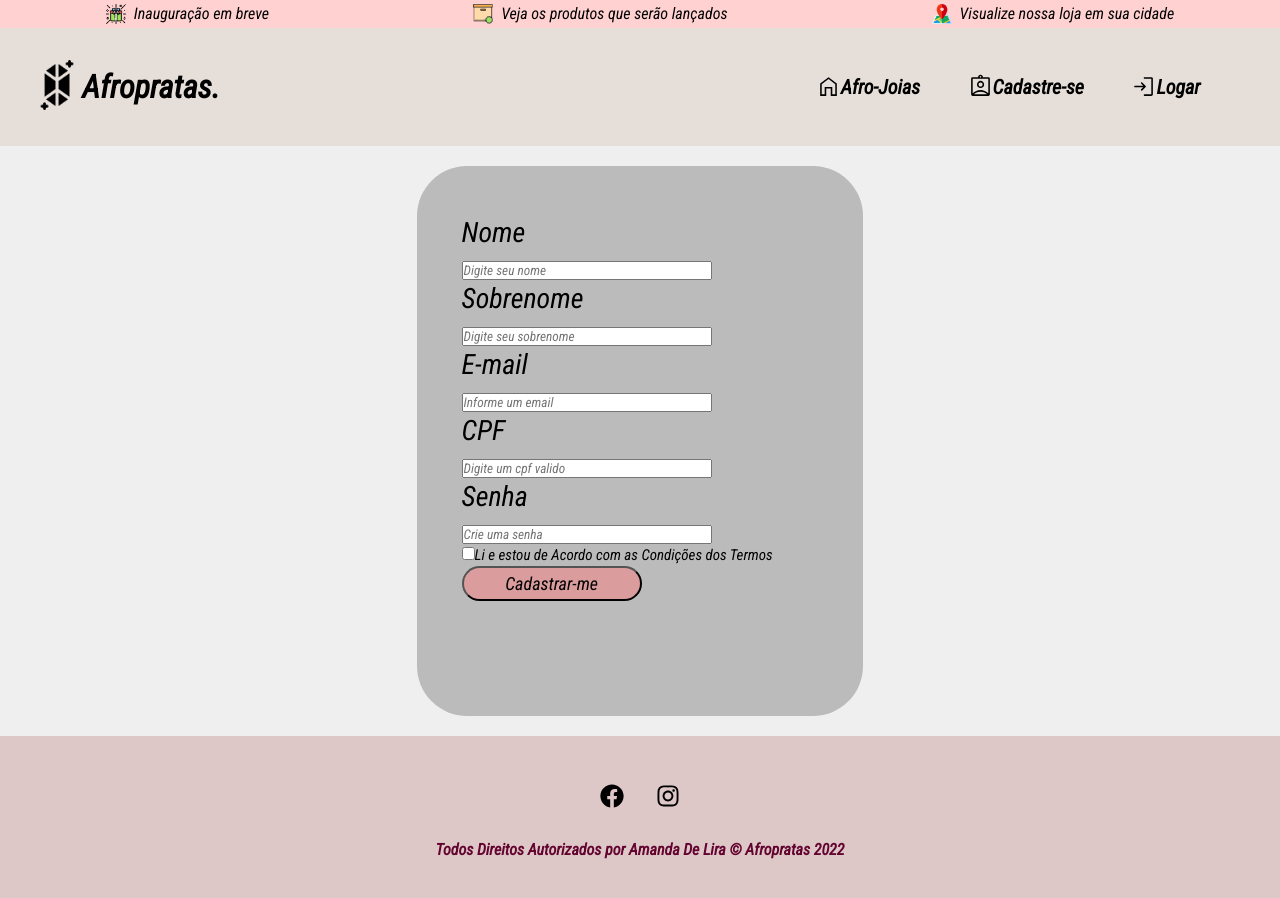
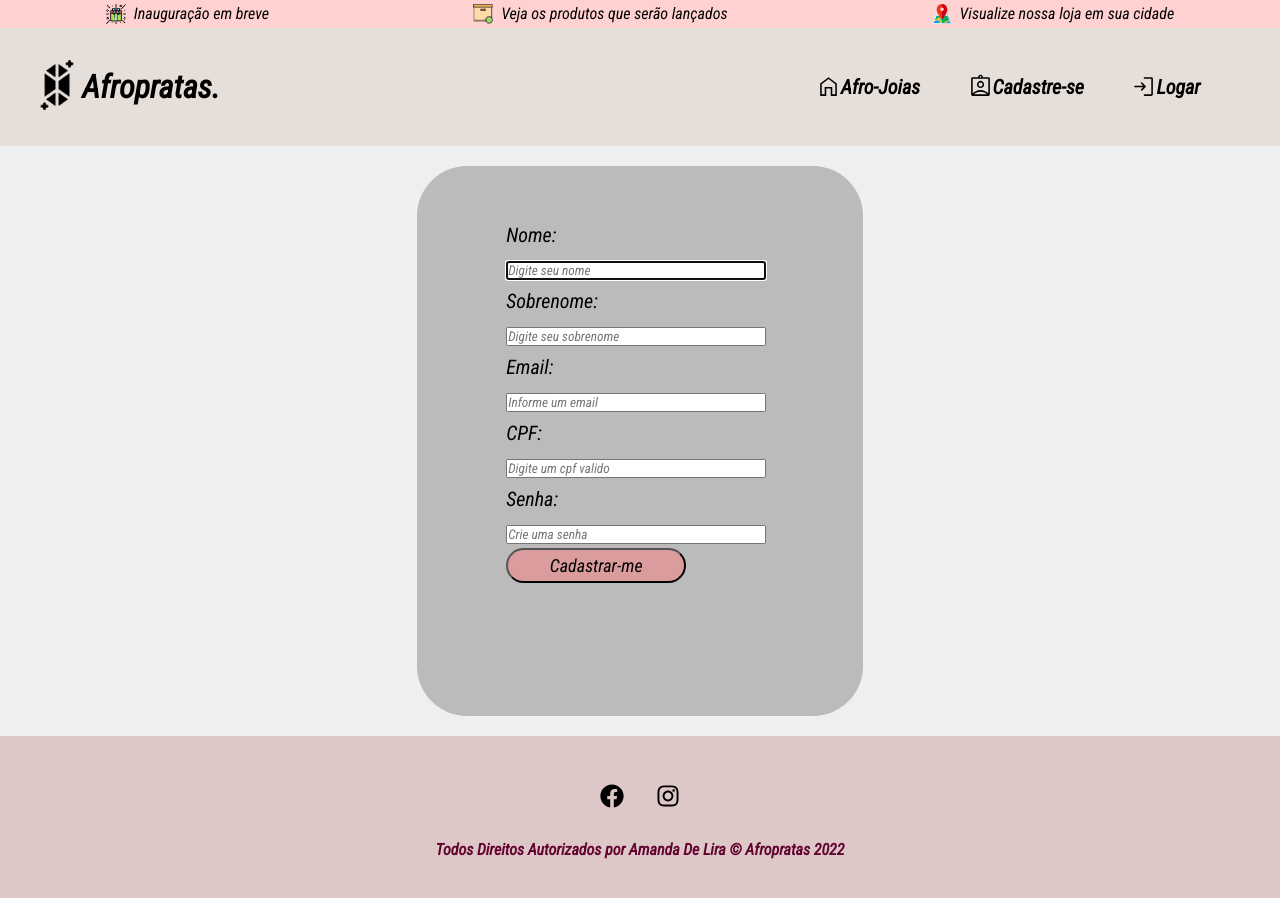
Before and after one commit to Amandadelira/afropratas, a React (Create React App) app: page /cadastro in a window 1280 px wide. Shown: the top 898 px of the page. Built offline with nearby package versions, Linux system fonts and the light colour scheme.

Commit message:
cadastro ok!

```diff
--- a/src/App.js
+++ b/src/App.js
@@ -3,6 +3,7 @@ import Home from './componentes/pages/Home'
 import Cadastro from './componentes/pages/Cadastro'
 import Login from './componentes/pages/Login'
 import LayoutDefault from './componentes/pages/LayoutDefault'
+import FormCadastros from './componentes/pages/Cadastro'
 
 function App() {
  return (
@@ -12,6 +13,7 @@ function App() {
                   <Route path="/home" element={<Home />} />
                   <Route path="/cadastro" element={<Cadastro />} />
                   <Route path="/login" element={<Login />} />
+                  <Route path="/cadastros" element={<FormCadastros />}></Route>
                </Route>
              </Routes>
 
--- a/src/componentes/layout/ListaDeProdutos.js
+++ b/src/componentes/layout/ListaDeProdutos.js
@@ -21,14 +21,14 @@ const ListaDeProdutos = () => {
           </div>
         </div>
       </div>
-      <div class="listadeprodutos">
+      <div className="listadeprodutos">
         {products &&
           products.map((product) => {
             return (
-                  <Card class="card">
+                  <Card className="card">
                     <Card.Img variant="top" src={product.photo} alt={product.title} className="cardis" />
                     <Card.Body className="textinho">
-                      <div class="texto">
+                      <div className="texto">
                           <Card.Title><h1>{product.title}</h1></Card.Title>
                           <img src={desejo} className="coracao" alt="icone" />
                       </div>
--- a/src/componentes/pages/Cadastro.css
+++ b/src/componentes/pages/Cadastro.css
@@ -1,4 +1,4 @@
-.fundo{
+.fundo2{
     background-color: rgb(187, 187, 187);
     margin: 20px auto;
     width: 446px;;
@@ -8,28 +8,29 @@
     flex-wrap: wrap;
     border-radius: 50px;
 }
-.geral{
+.retangulo1{
+    width: 260px;
+    height: 5%;
+}
+.geral1{
     justify-content: space-between;
     width: 80%;
     margin-top: 50px;
     margin-block-end: 50px;
     flex-wrap: wrap;
-    font-size: 28px;
+    font-size: 20px;
+    align-items: flex-start;
 }
-.button{
+.button1{
     background-color: #DA9C9C;
     font-size: 18px;
     border-radius: 20px;
     width: 180px;
     height:35px;
 }
-.termos{
+.titulof{
+    font-size: 20px;
+}
+.termosf{
     font-size: 15px;
 }
-.ajustebutton{
-    width: 100%;
-}
-.retangulo{
-    width: 250px;
-    height: 20%;
-}
--- a/src/componentes/pages/Cadastro.js
+++ b/src/componentes/pages/Cadastro.js
@@ -1,134 +1,55 @@
-import React from 'react';
-import { Formik } from 'formik'; //npm install formik --save
-import * as Yup from 'yup';//npm install -S yup
-import { Form, InputGroup, Row, Col, Button } from "react-bootstrap";
+import {useRef, useEffect} from 'react'
 import "./Cadastro.css";
+const FormCadastro = ({Cadastro, setCadastro}) => {
+  const nameRef = useRef();
+  const lastNameRef = useRef();
+  const emailRef = useRef();
+  const cpfRef = useRef();
+  const passwordRef = useRef();
 
-//const { formik } = Formik;
+  useEffect(() => {
+    nameRef.current.focus()
+  },[])
 
-const schema = Yup.object().shape({
-  Name: Yup.string().required(),
-  LatsName: Yup.string().required(),
-  email: Yup.string().required(),
-  cpf: Yup.string().min(11,'minimo 11 numeros').required(),
-  pass: Yup.string().required(),
-  terms: Yup.bool().required().oneOf([true], 'Aceite os Termos'),
-});
 
-function Cadastro() {
-  return (
-    <>
-    <div className="fundo">
-      <Formik
-        validationSchema={schema}
-        onSubmit={console.log}
-        initialValues={{
-          Name: '',
-          LastName: '',
-          email: '',
-          cpf: '',
-          pass: '',
-          terms: false,
-        }}
-      >
-        {({
-          handleSubmit,
-          handleChange,
-          values,
-          touched,
-          errors,
-        }) => (
-        <div className="geral">
-          <Form noValidate onSubmit={handleSubmit}>
-            <Row>
-              <Form.Group as={Col} md="4" controlId="validationFormik01">
-                <Form.Label>Nome</Form.Label><br/>
-                <Form.Control className="retangulo"
-                  type="text"
-                  placeholder="Digite seu nome"
-                  name="Name"
-                  value={values.Name}
-                  onChange={handleChange}
-                  isValid={touched.Name && !errors.Name}
-                />
-              </Form.Group>
-              <Form.Group as={Col} md="4" controlId="validationFormik01">
-                <Form.Label>Sobrenome</Form.Label><br/>
-                <Form.Control className="retangulo"
-                  type="text"
-                  placeholder="Digite seu sobrenome"
-                  name="LastName"
-                  value={values.LastName}
-                  onChange={handleChange}
-                  isValid={touched.Name && !errors.Name}
-                />
-              </Form.Group>
-              <Form.Group as={Col} md="4" controlId="validationFormik02">
-                <Form.Label>E-mail</Form.Label><br/>
-                <Form.Control className="retangulo"
-                  type="text"
-                  placeholder="Informe um email"
-                  name="email"
-                  value={values.email}
-                  onChange={handleChange}
-                  isValid={touched.email && !errors.email}
-                />
-              </Form.Group>
-              <Form.Group as={Col} md="2" controlId="validationFormikcpf">
-                <Form.Label>CPF</Form.Label><br/>
-                <InputGroup hasValidation>
-                  <Form.Control className="retangulo"
-                    type="text"
-                    placeholder="Digite um cpf valido"
-                    aria-describedby="inputGroupPrepend"
-                    name="cpf"
-                    value={values.cpf}
-                    onChange={handleChange}
-                    isInvalid={!!errors.cpf}
-                  />
-                </InputGroup>
-              </Form.Group>
-            </Row>
-            <Row>
-              <Form.Group as={Col} md="2" controlId='validationFormikpass'>
-                <Form.Label>Senha</Form.Label><br/>
-                <Form.Control className="retangulo"
-                  type="text"
-                  placeholder='Crie uma senha'
-                  name='pass'
-                  value={values.pass}
-                  onChange={handleChange}
-                  isInvalid={!!errors.pass}
-                />
-              </Form.Group>
-            </Row>
-            <Form.Group className="mb-3">
-              <div className="termos">
-                <Form.Check
-                  required
-                  name="terms"
-                  label="Li e estou de Acordo com as Condições dos Termos "
-                  onChange={handleChange}
-                  isInvalid={!!errors.terms}
-                  feedback={errors.terms}
-                  feedbackType="invalid"
-                  id="validationFormik0"
-                />
-              </div>
-            </Form.Group>
-          </Form>
-          <div className="ajustebutton">
-            <Button type="submit" className="button">
-              <span>Cadastrar-me</span>
-            </Button>
-          </div>
+    const handleSubmit = (event) => {
+      event.preventDefault()
+      const formData = new FormData();
+      formData.append('name', event.target[0].value);
+      formData.append('lastName', event.target[1].value);
+      formData.append('email', event.target[2].value);
+      formData.append('cpf', event.target[2].value);
+      formData.append('password', event.target[2].value);
+      fetch(
+        "http://localhost/afropratas-back-end/api/user/create",
+        {method: 'POST', body: formData}
+        )
+        .then((response) => response.json())
+        .then((data) => {
+        nameRef.current.value = ''
+        lastNameRef.current.value = ''
+        emailRef.current.value = ''
+        cpfRef.current.value = ''
+        passwordRef.current.value = ''
+        nameRef.current.focus()
+          setCadastro([data.cadastro ,...Cadastro])
+        });
+    }
+
+    return(
+    <div className="fundo2">
+        <div className="geral1">
+            <form onSubmit={(event) => handleSubmit(event)}>
+                <label className="titulof">Nome:</label><input className="retangulo1" ref={nameRef} type="text" name="name" placeholder="Digite seu nome"/>
+                <label className="titulof">Sobrenome:</label><input className="retangulo1"ref={lastNameRef} type="lastName" name="LastName" placeholder="Digite seu sobrenome"/>
+                <label className="titulof">Email:</label><input className="retangulo1" ref={emailRef} type="email" name="email" placeholder="Informe um email"/>
+                <label className="titulof">CPF:</label><input className="retangulo1"ref={cpfRef} type="cpf" name="cpf" placeholder="Digite um cpf valido"/>
+                <label className="titulof">Senha:</label><input className="retangulo1" ref={passwordRef} type="password" name="pass"placeholder='Crie uma senha'/>
+                <input className="button1" type="submit" value="Cadastrar-me"/>
+            </form>
         </div>
-        )}
-      </Formik>
     </div>
-    </>
-  );
+    )
 }
 
-
-export default Cadastro
+export default FormCadastro
--- a/src/componentes/pages/Login.js
+++ b/src/componentes/pages/Login.js
@@ -1,15 +1,14 @@
 import React from 'react';
 import { Formik } from 'formik'; //npm install formik --save
 import * as Yup from 'yup';//npm install -S yup
-import { Form, InputGroup, Row, Col, Button } from "react-bootstrap";
+import { Form, Row, Col, Button } from "react-bootstrap";
 import "./Login.css";
 
 //const { formik } = Formik;
 
 const shemas = Yup.object().shape({
-  Name: Yup.string().required(),
-  LatsName: Yup.string().required(),
   email: Yup.string().required(),
+  pass: Yup.string().required(),
 });
 
 function Login() {
@@ -20,10 +19,7 @@ function Login() {
         validationShemas={shemas}
         onSubmit={console.log}
         initialValues={{
-          Name: '',
-          LastName: '',
           email: '',
-          cpf: '',
           pass: '',
           terms: false,
         }}
@@ -40,28 +36,6 @@ function Login() {
         <div className="geral1">
           <Form noValidate onSubmit={handleSubmit}>
             <Row>
-              <Form.Group as={Col} md="4" controlId="validationFormik01">
-                <Form.Label>Nome</Form.Label>
-                <Form.Control
-                  type="text"
-                  placeholder="Digite seu nome"
-                  name="Name"
-                  value={values.Name}
-                  onChange={handleChange}
-                  isValid={touched.Name && !errors.Name}
-                />
-              </Form.Group>
-              <Form.Group as={Col} md="4" controlId="validationFormik01">
-                <Form.Label>Sobrenome</Form.Label>
-                <Form.Control
-                  type="text"
-                  placeholder="Digite seu sobrenome"
-                  name="LastName"
-                  value={values.LastName}
-                  onChange={handleChange}
-                  isValid={touched.Name && !errors.Name}
-                />
-              </Form.Group>
               <Form.Group as={Col} md="4" controlId="validationFormik02">
                 <Form.Label>E-mail</Form.Label>
                 <Form.Control
@@ -72,20 +46,6 @@ function Login() {
                   onChange={handleChange}
                   isValid={touched.email && !errors.email}
                 />
-              </Form.Group>
-              <Form.Group as={Col} md="2" controlId="validationFormikcpf">
-                <Form.Label>CPF</Form.Label>
-                <InputGroup hasValidation>
-                  <Form.Control
-                    type="text"
-                    placeholder="Digite um cpf valido"
-                    aria-describedby="inputGroupPrepend"
-                    name="cpf"
-                    value={values.cpf}
-                    onChange={handleChange}
-                    isInvalid={!!errors.cpf}
-                  />
-                </InputGroup>
               </Form.Group>
             </Row>
             <Row>
@@ -101,23 +61,9 @@ function Login() {
                 />
               </Form.Group>
             </Row>
-            <Form.Group className="mb-3">
-              <div className="termos">
-                <Form.Check
-                  required
-                  name="terms"
-                  label="Li e estou de Acordo com as Condições dos Termos "
-                  onChange={handleChange}
-                  isInvalid={!!errors.terms}
-                  feedback={errors.terms}
-                  feedbackType="invalid"
-                  id="validationFormik0"
-                />
             <Button type="submit" className="button">
-              <span>Cadastrar-me</span>
+              <span>Entrar</span>
             </Button>
-              </div>
-            </Form.Group>
           </Form>
         </div>
         )}
```
Also changed, not shown: src/componentes/exproducts/CardProduct.css (deleted, +0 -25 lines), src/componentes/exproducts/CardProduct.js (deleted, +0 -22 lines), src/componentes/layout/Adicionais.css (+11 -9 lines), src/componentes/layout/Adicionais.js (+3 -8 lines), src/componentes/layout/NavBar.js (+7 -7 lines).
